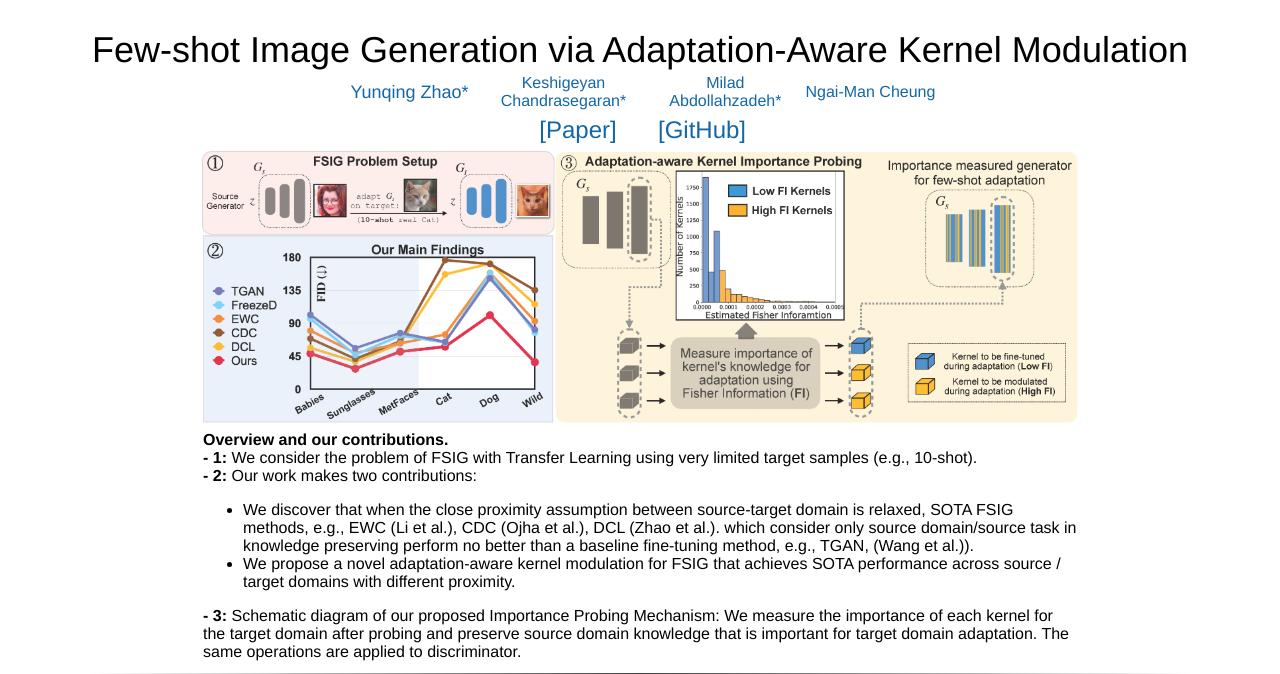
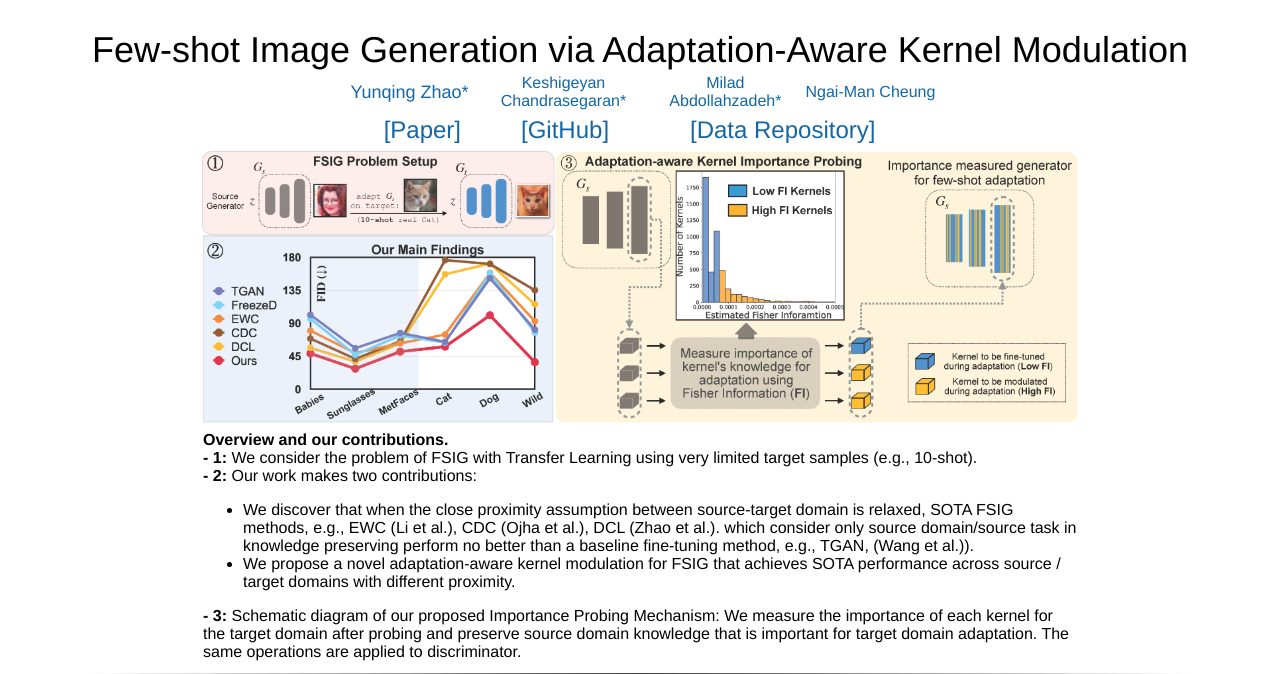
Before and after one commit to yunqing-me/AdAM, a plain HTML site: page index.html in a window 1280 px wide. Shown: the top 674 px of the page. Drawn offline with Linux system fonts and the light colour scheme; a script that the page names is missing.

Commit message:
add data repo

```diff
--- a/index.html
+++ b/index.html
@@ -164,7 +164,7 @@
 					</td>
 				</tr>
 			</table>
-			<table align=center width=250px>
+			<table align=center width=580px>
 				<tr>
 					<td align=center width=120px>
 						<center>
@@ -174,6 +174,11 @@
 					<td align=center width=120px>
 						<center>
 							<span style="font-size:24px"><a href='https://github.com/yunqing-me/FSIG-ImportanceProbing-KML'>[GitHub]</a></span><br>
+						</center>
+					</td>
+					<td align=center width=250px>
+						<center>
+							<span style="font-size:24px"><a href='https://drive.google.com/drive/folders/11uZjqJZl7ImapEndU4locAr2miHCJvDY?usp=sharing'>[Data Repository]</a></span><br>
 						</center>
 					</td>
 				</tr>
```
